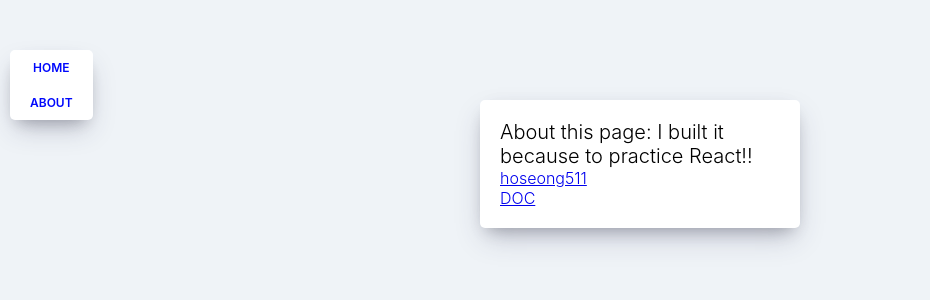
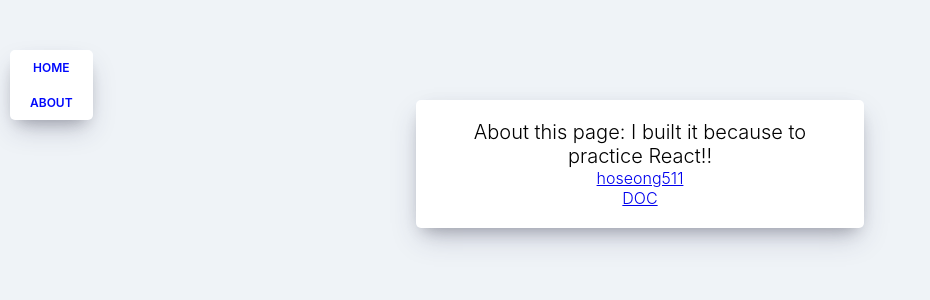
Before and after one commit to hoseong511/test23, a React (Create React App) app: page /#/about in a window 1280 px wide. Shown: the top 300 px of the page, without its empty margins (0-930 px from the left). Built offline with nearby package versions, Linux system fonts and the light colour scheme.

Commit message:
update gh pages & static version

```diff
--- a/src/routes/About.css
+++ b/src/routes/About.css
@@ -6,14 +6,13 @@
     background-color: white;
     margin: 0 auto;
     margin-top: 100px;
-    max-width: 25%;
+    max-width: 35%;
     font-weight: 300;
+    text-align: center;
   }
-
   .about__container span:first-child {
     font-size: 20px;
   }
-
   .about__container span:last-child {
     display: block;
     margin-top: 10px;
--- a/src/routes/About.js
+++ b/src/routes/About.js
@@ -7,9 +7,11 @@ function About(props){
         <div className="about__container">
             <span >About this page: I built it because to practice React!!</span>
             <br />
-            <a href="https://github.com/hoseong511">hoseong511</a>
-            <br></br>
-            <a href="https://github.com/hoseong511/moviehoho">DOC</a>
+            <div className="about__me">
+                <a href="https://github.com/hoseong511">hoseong511</a>
+                <br></br>
+                <a href="https://github.com/hoseong511/moviehoho">DOC</a>
+            </div>
         </div>
     )
 }
```
